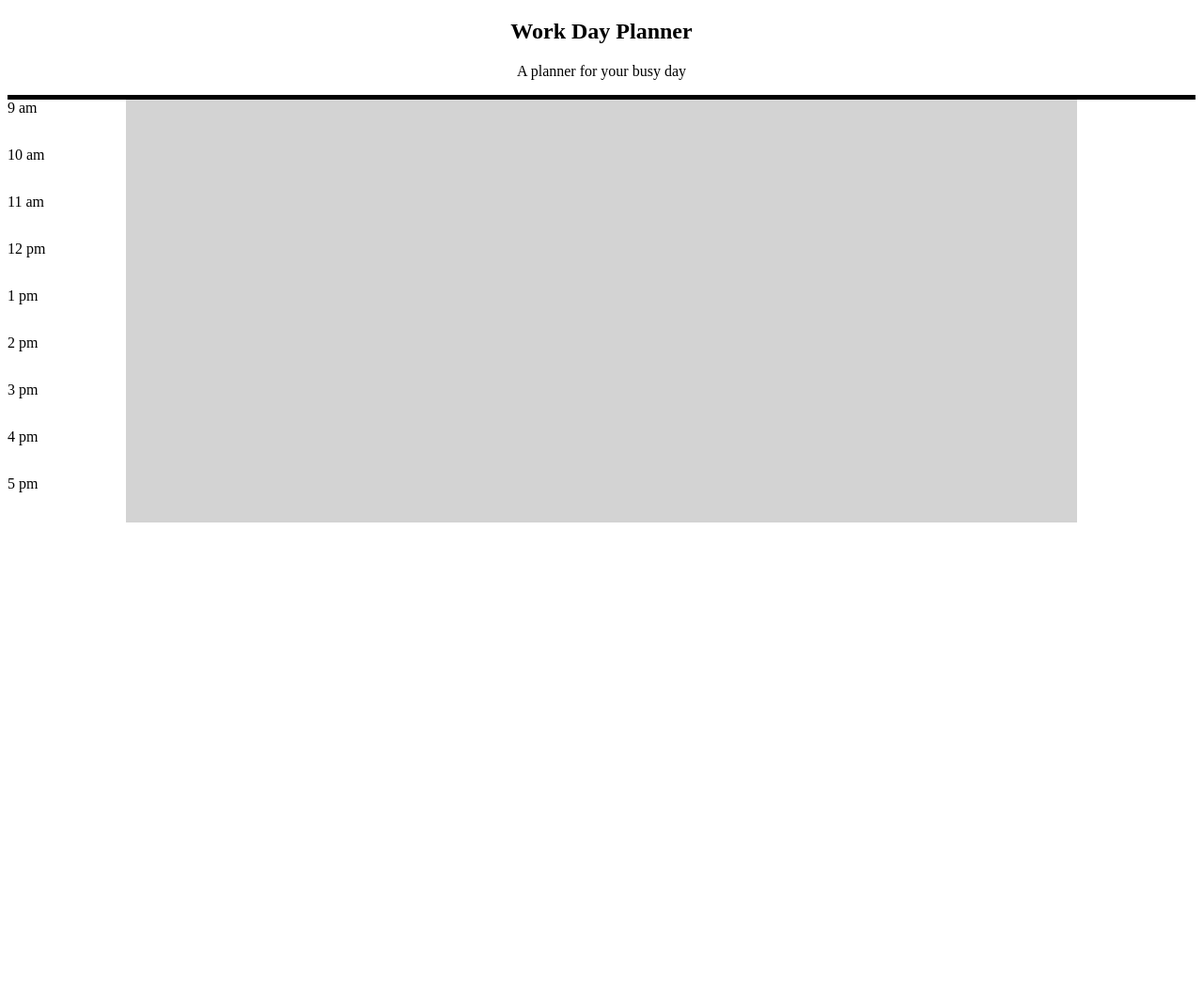
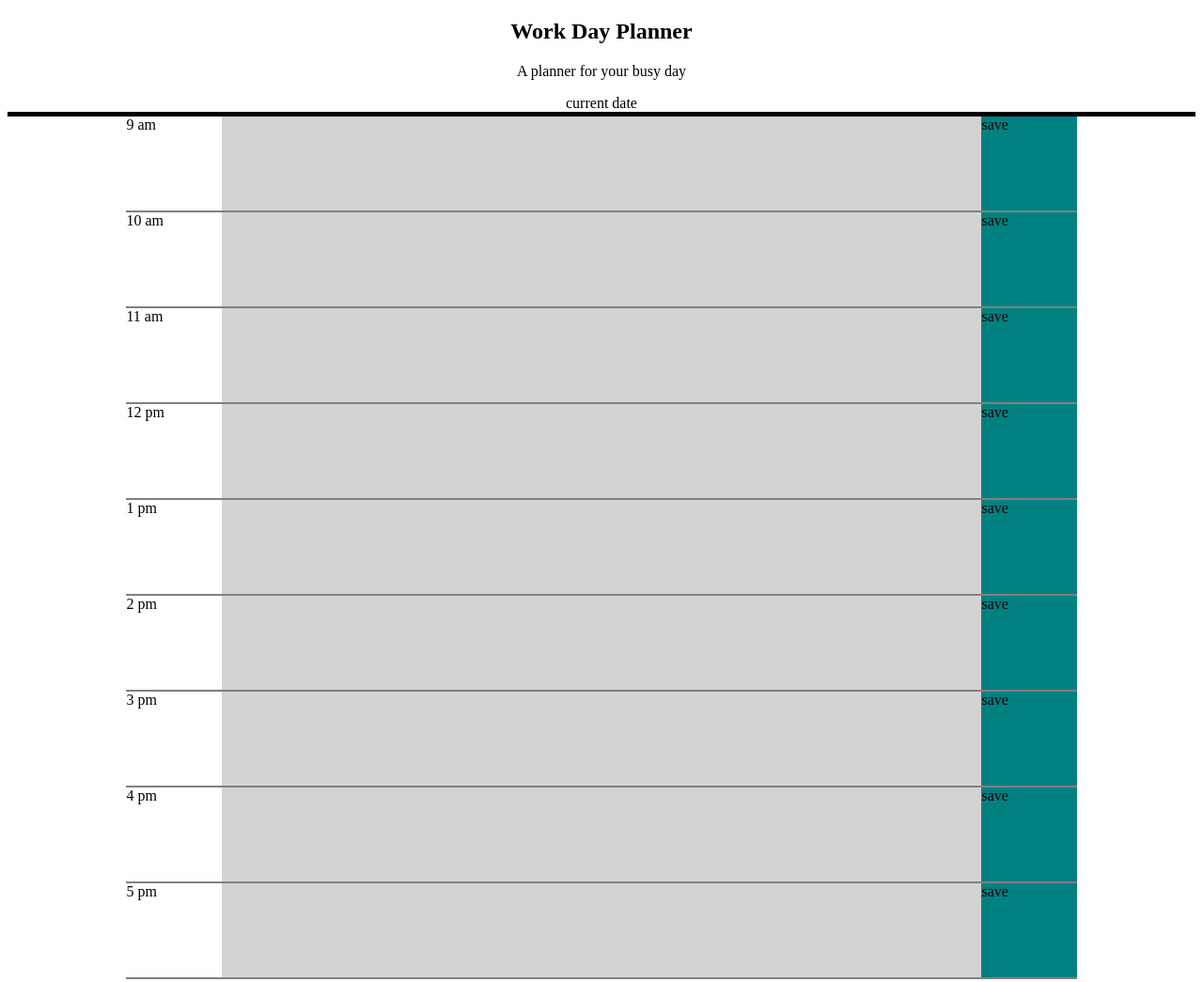
Before and after one commit to pitekcharles/code-HW05, a plain HTML site: page index.html in a window 1280 px wide. Shown: the whole page at 94% size. Before the commit the page ends 800 px from the top, so only its background shows below. Drawn offline with nearby package versions, Linux system fonts and the light colour scheme.

Commit message:
Did some started styling to page

```diff
--- a/index.html
+++ b/index.html
@@ -14,53 +14,53 @@
     <section class="headSection">
         <h1>Work Day Planner</h1>
         <p>A planner for your busy day</p>
-        <div class="date"></div>
+        <div class="date">current date</div>
     </section>
     <div class="planner clearfix">
-        <div class="clearfix">
+        <div class="clearfix timeSlot">
             <div class="time">9 am</div>
             <div class="plan"></div>
-            <div class="saveButton"></div>
+            <div class="saveButton">save</div>
         </div>
-        <div class="clearfix">
+        <div class="clearfix timeSlot">
             <div class="time">10 am</div>
             <div class="plan"></div>
-            <div class="saveButton"></div>
+            <div class="saveButton">save</div>
         </div>
-        <div class="clearfix">
+        <div class="clearfix timeSlot">
             <div class="time">11 am</div>
             <div class="plan"></div>
-            <div class="saveButton"></div>
+            <div class="saveButton">save</div>
         </div>
-        <div class="clearfix">
+        <div class="clearfix timeSlot">
             <div class="time">12 pm</div>
             <div class="plan"></div>
-            <div class="saveButton"></div>
+            <div class="saveButton">save</div>
         </div>
-        <div class="clearfix">
+        <div class="clearfix timeSlot">
             <div class="time">1 pm</div>
             <div class="plan"></div>
-            <div class="saveButton"></div>
+            <div class="saveButton">save</div>
         </div>
-        <div class="clearfix">
+        <div class="clearfix timeSlot">
             <div class="time">2 pm</div>
             <div class="plan"></div>
-            <div class="saveButton"></div>
+            <div class="saveButton">save</div>
         </div>
-        <div class="clearfix">
+        <div class="clearfix timeSlot">
             <div class="time">3 pm</div>
             <div class="plan"></div>
-            <div class="saveButton"></div>
+            <div class="saveButton">save</div>
         </div>
-        <div class="clearfix">
+        <div class="clearfix timeSlot">
             <div class="time">4 pm</div>
             <div class="plan"></div>
-            <div class="saveButton"></div>
+            <div class="saveButton">save</div>
         </div>
-        <div class="clearfix">
+        <div class="clearfix timeSlot">
             <div class="time">5 pm</div>
             <div class="plan"></div>
-            <div class="saveButton"></div>
+            <div class="saveButton">save</div>
         </div>
     </div>
     <script src="./script.js"></script>
--- a/style.css
+++ b/style.css
@@ -7,6 +7,7 @@
 .headSection {
     text-align: center;
     border-bottom: 5px solid black;
+    width:100%;
 }
 
 .planner {
@@ -16,18 +17,25 @@
 .time {
     width:10%;
     float:left;
-    height:50px;
+    height:100px;
 }
 
 .plan {
     background: lightgrey;
     width:80%;
     float:left;
-    height:50px;
+    height:100px;
 }
 
 .saveButton {
     width:10%;
     float:left;
-    height:50px;
+    height:100px;
+    background: teal;
 }
+
+.timeSlot {
+    border-bottom: 2px solid gray;
+    width: 80%;
+    margin: auto;
+}
```
